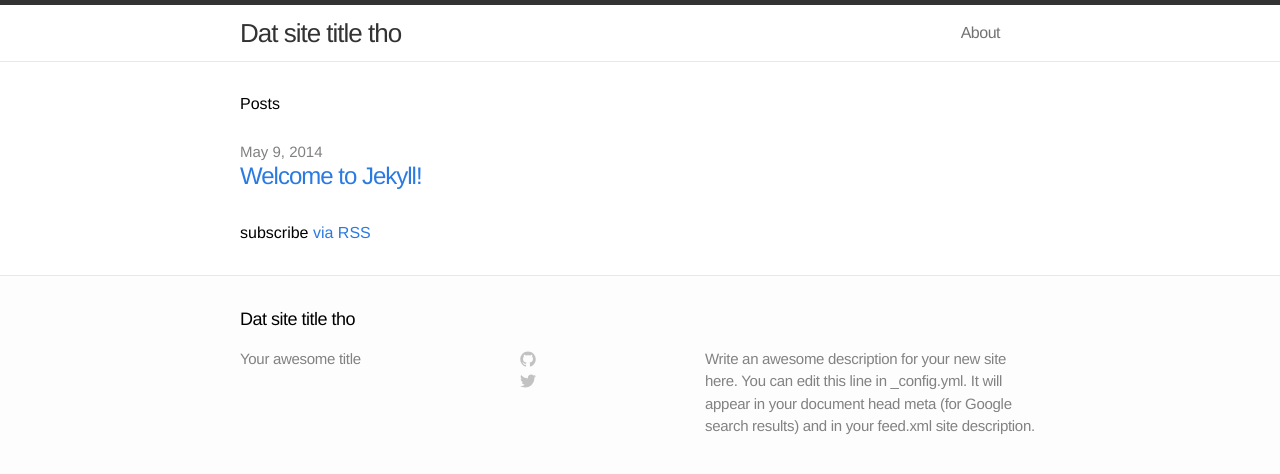
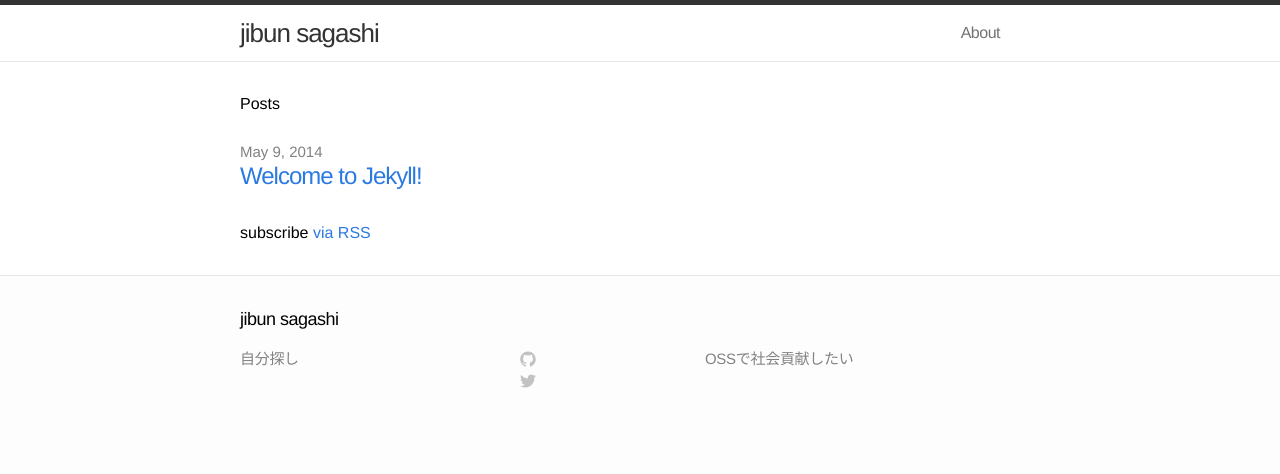
Before and after one commit to syugyo/jibun-sagashi, a Jekyll site: the page built from index.html, in a window 1280 px wide. Shown: the top 474 px of the page. Built offline with Jekyll 4.4.1, drawn with Linux system fonts in a browser that asks for light colours.

Commit message:
edit _config.yml

```diff
--- a/_config.yml
+++ b/_config.yml
@@ -1,10 +1,10 @@
 # Site settings
-name: Dat site title tho
-title: Your awesome title
+name: jibun sagashi
+title: 自分探し
 # email: your-email@domain.com
-description: "Write an awesome description for your new site here. You can edit this line in _config.yml. It will appear in your document head meta (for Google search results) and in your feed.xml site description."
+description: "OSSで社会貢献したい"
 baseurl: "/jibun-sagashi"
-url: "http://syugyo.github.io"
+url: "https://syugyo.github.io"
 
 # Build settings
 markdown: kramdown
```
